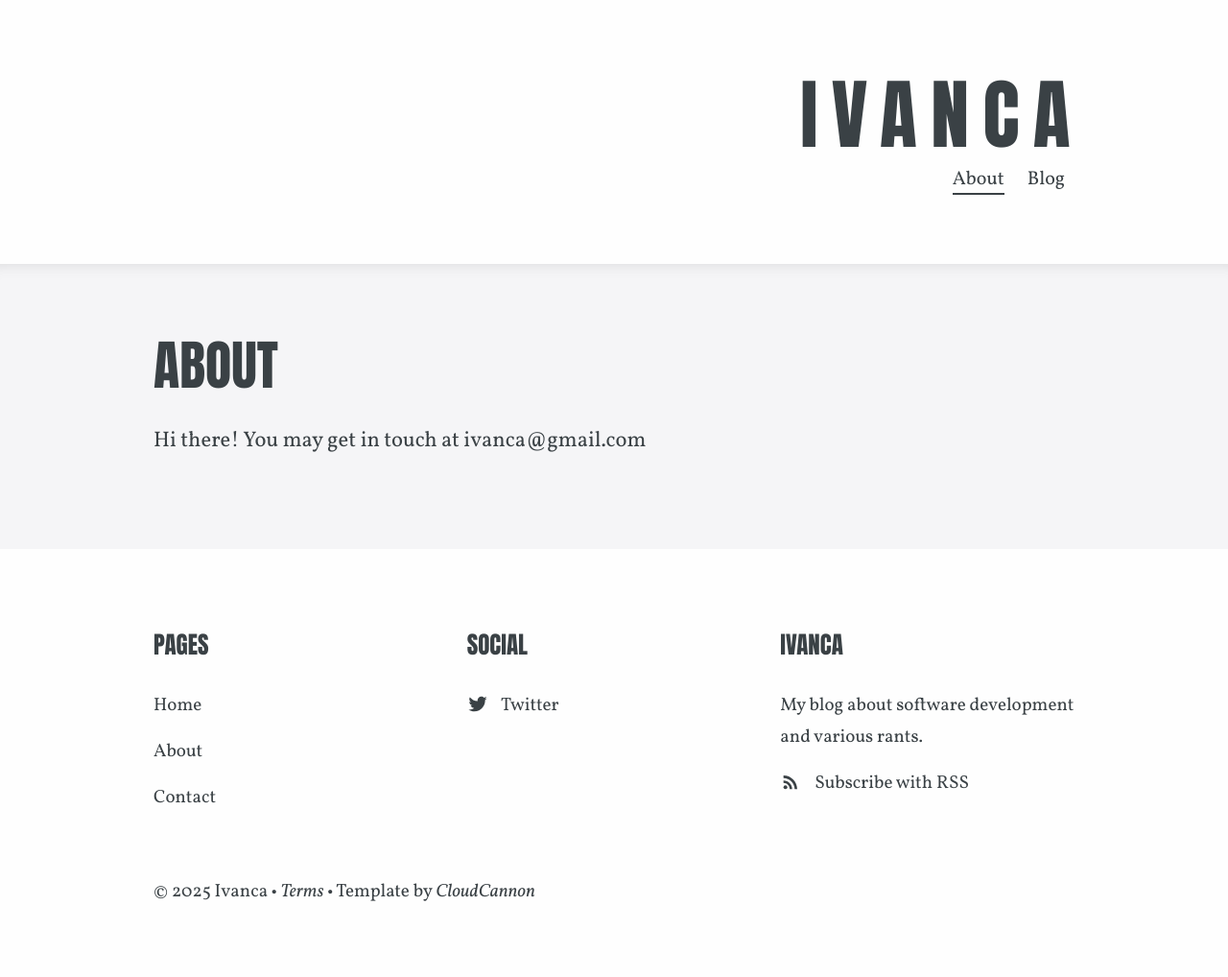
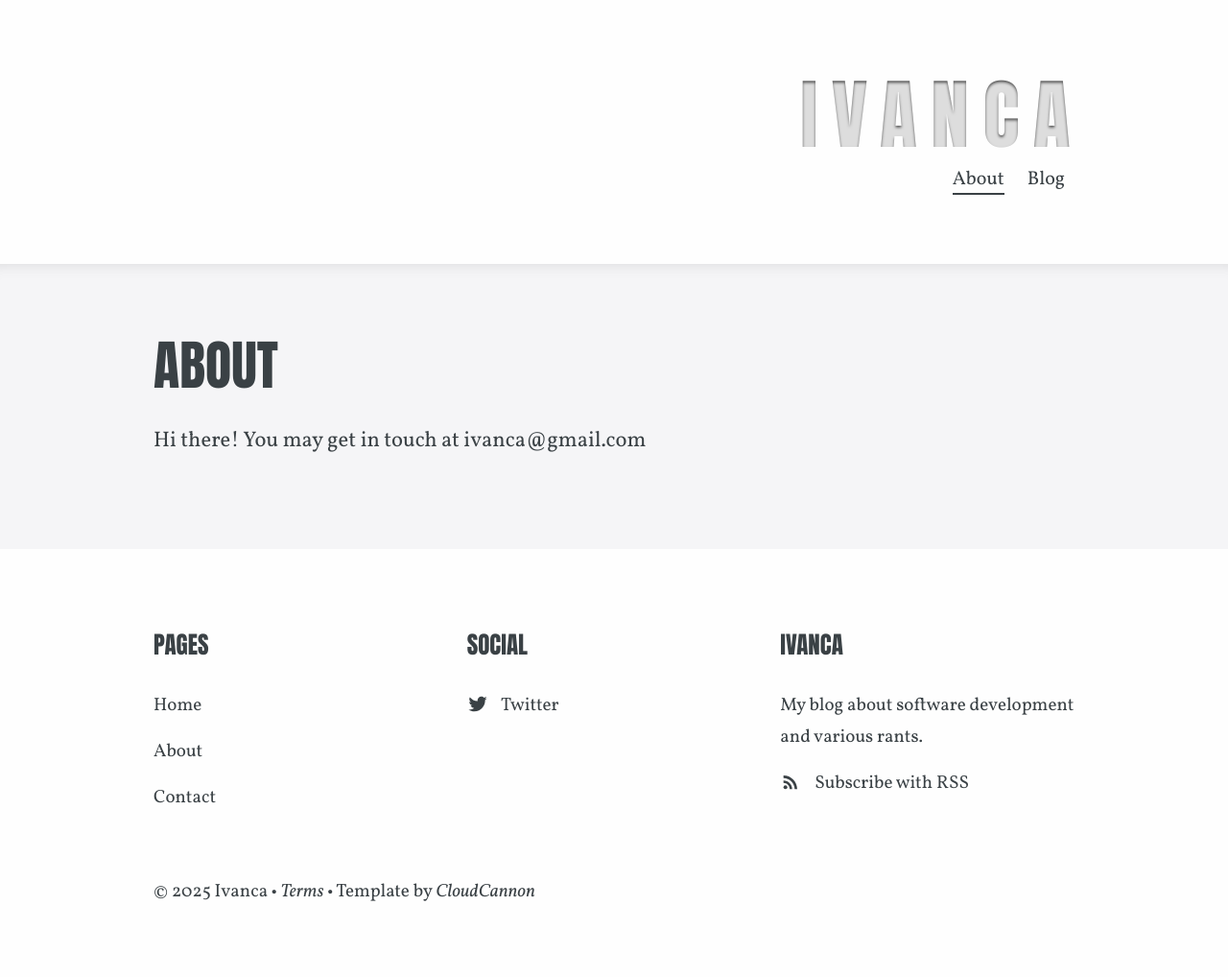
Before and after one commit to Ivanca/ivanca.github.io, a Jekyll site: the page built from about.html, in a window 1280 px wide. Shown: the whole page at 96% size. Built offline with Jekyll 4.4.1, drawn with Linux system fonts in a browser that asks for light colours; some web fonts are replaced.

Commit message:
Enhance header link styles with background clipping and hover effects for improved visibility

```diff
--- a/_sass/_layout.scss
+++ b/_sass/_layout.scss
@@ -72,6 +72,21 @@ footer {
 
 header a.active {
 	border-bottom: 2px solid;
+}
+
+h1 a {
+    color: transparent;
+    background-color: #565656;
+    text-shadow: 0px 2px 3px rgba(255, 255, 255, 0.8);
+    -webkit-background-clip: text;
+    -moz-background-clip: text;
+    background-clip: text;
+	transition: background-color 0.2s ease, text-shadow 0.2s ease;
+}
+
+h1 a:hover {
+	background-color: #b14444;
+	text-shadow: 0px 2px 3px rgba(255, 255, 255, 0.9);
 }
 
 header,
```
